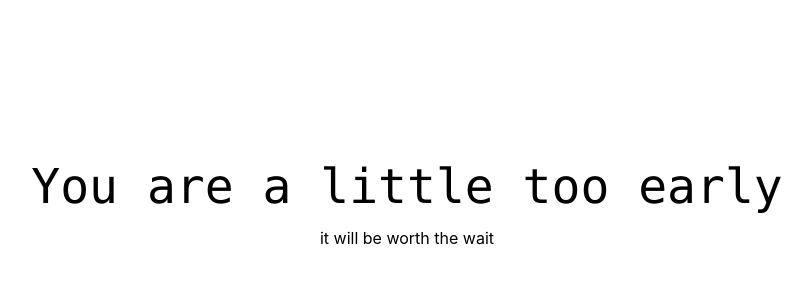
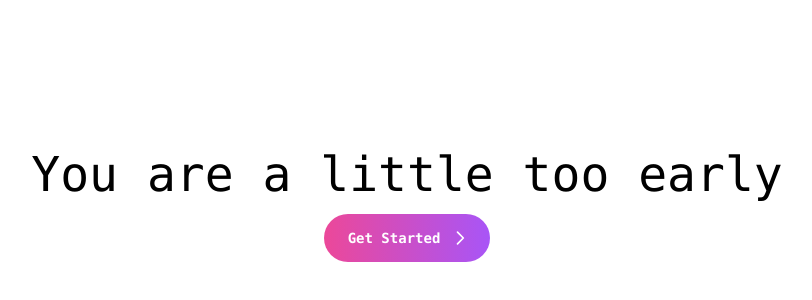
Before and after one commit to mkuwdev/urza-landing, a Next.js app: page / in a window 1280 px wide. Shown: the part 194-494 px from the top of the page, without its empty margins (233-1045 px from the left). Built offline with nearby package versions, Linux system fonts and the light colour scheme.

Commit message:
fixed button

```diff
--- a/src/pages/index.js
+++ b/src/pages/index.js
@@ -1,4 +1,6 @@
 import Head from 'next/head'
+import Link from 'next/link'
+
 import styles from '../../styles/Home.module.css'
 
 export default function Home() {
@@ -10,13 +12,24 @@ export default function Home() {
         <link rel="icon" href="/favicon.ico" />
       </Head>
 
+
       <main className={styles.main}>
-        <h1 className="text-5xl font-mono">
+        <h1 className="text-5xl font-mono text-center">
           You are a little too early
         </h1>
-        <p className="mt-4">
-          it will be worth the wait
-        </p>
+        <Link href="">
+          <div className="mt-4">
+            <div class="relative group overflow-hidden px-6 h-12 rounded-full flex space-x-2 items-center bg-gradient-to-r from-pink-500 to-purple-500 hover:to-purple-600 hover:cursor-pointer">
+              <span class="relative text-sm text-white font-bold font-mono">Get Started</span>
+              <div class="flex items-center -space-x-3 translate-x-3">
+                <div class="w-2.5 h-[1.6px] rounded bg-white origin-left scale-x-0 transition duration-300 group-hover:scale-x-100"></div>
+                <svg xmlns="http://www.w3.org/2000/svg" class="h-5 w-5 stroke-white -translate-x-2 transition duration-300 group-hover:translate-x-0" fill="none" viewBox="0 0 24 24" stroke="currentColor" stroke-width="2">
+                  <path stroke-linecap="round" stroke-linejoin="round" d="M9 5l7 7-7 7" />
+                </svg>
+              </div>
+            </div>
+          </div>
+        </Link>
       </main>
     </div>
   )
```
